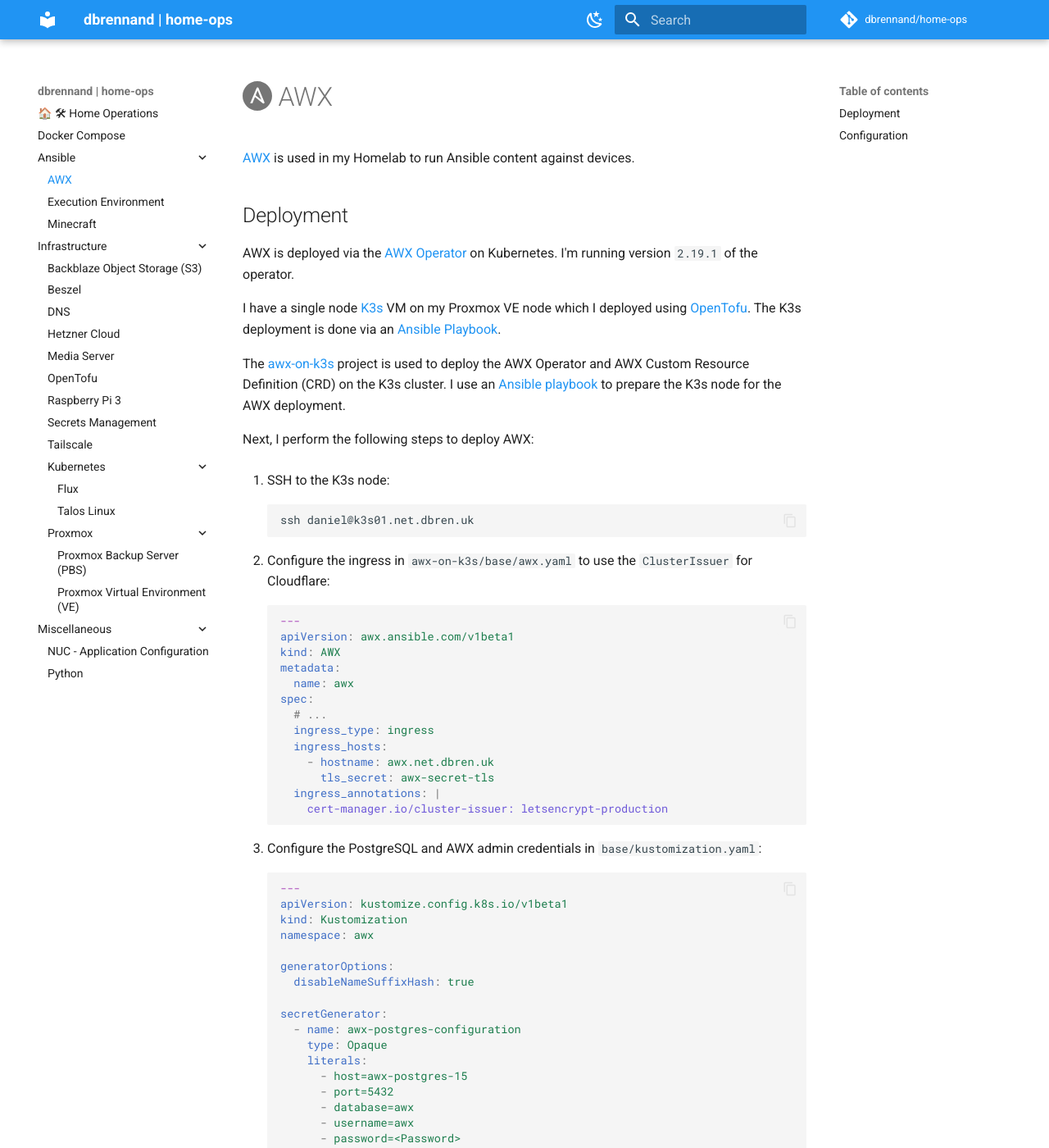
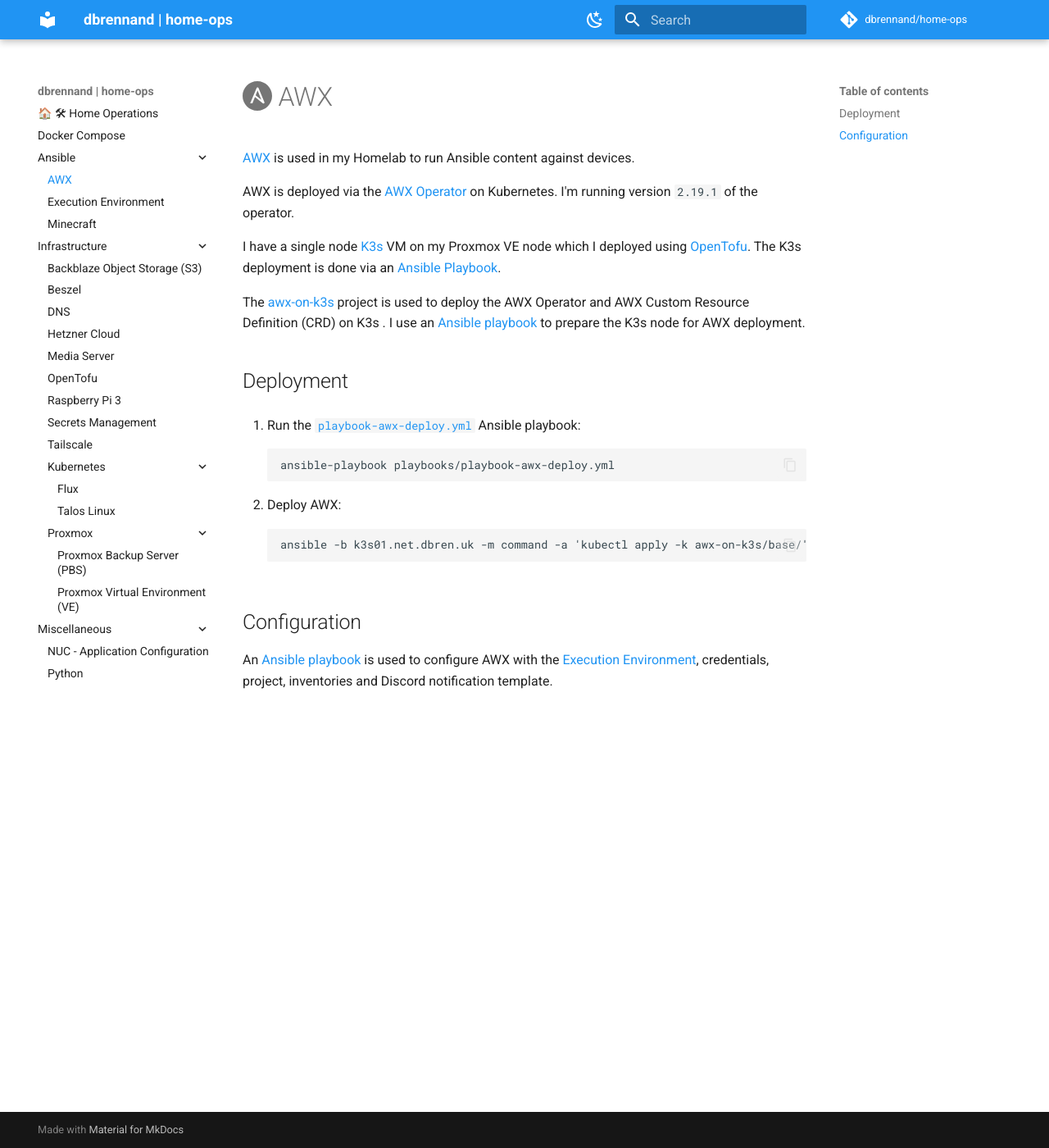
Before and after one commit to dbrennand/home-ops, an MkDocs documentation site: the page built from docs/ansible/awx.md, in a window 1280 px wide and 1400 px high. Shown: the whole window at 82% size. Built offline with MkDocs 1.6.1 and Material for MkDocs 9.7.7, drawn with Linux system fonts in a browser that asks for light colours; comment, search, counter and statistics services are not loaded; some of the changed text lies outside the part shown.

Commit message:
docs: AWX deployment steps

````diff
--- a/docs/ansible/awx.md
+++ b/docs/ansible/awx.md
@@ -1,73 +1,25 @@
 # :simple-ansible: AWX
 
 [AWX](https://github.com/ansible/awx) is used in my Homelab to run Ansible content against devices.
-
-## Deployment
 
 AWX is deployed via the [AWX Operator](https://github.com/ansible/awx-operator) on Kubernetes. I'm running version `2.19.1` of the operator.
 
 I have a single node [K3s](https://k3s.io/) VM on my Proxmox VE node which I deployed using [OpenTofu](../infrastructure/opentofu.md). The K3s deployment is done via an [Ansible Playbook](https://github.com/dbrennand/home-ops/blob/main/ansible/playbooks/playbook-k3s.yml).
 
-The [awx-on-k3s](https://github.com/kurokobo/awx-on-k3s) project is used to deploy the AWX Operator and AWX Custom Resource Definition (CRD) on the K3s cluster. I use an [Ansible playbook](https://github.com/dbrennand/home-ops/blob/main/ansible/playbooks/playbook-awx-deploy.yml) to prepare the K3s node for the AWX deployment.
+The [awx-on-k3s](https://github.com/kurokobo/awx-on-k3s) project is used to deploy the AWX Operator and AWX Custom Resource Definition (CRD) on K3s . I use an [Ansible playbook](https://github.com/dbrennand/home-ops/blob/main/ansible/playbooks/playbook-awx-deploy.yml) to prepare the K3s node for AWX deployment.
 
-Next, I perform the following steps to deploy AWX:
+## Deployment
 
-1. SSH to the K3s node:
+1. Run the [`playbook-awx-deploy.yml`](https://github.com/dbrennand/home-ops/blob/main/ansible/playbooks/playbook-awx-deploy.yml) Ansible playbook:
 
     ```bash
-    ssh daniel@k3s01.net.dbren.uk
+    ansible-playbook playbooks/playbook-awx-deploy.yml
     ```
 
-2. Configure the ingress in `awx-on-k3s/base/awx.yaml` to use the `ClusterIssuer` for Cloudflare:
+2. Deploy AWX:
 
-    ```yaml
-    ---
-    apiVersion: awx.ansible.com/v1beta1
-    kind: AWX
-    metadata:
-      name: awx
-    spec:
-      # ...
-      ingress_type: ingress
-      ingress_hosts:
-        - hostname: awx.net.dbren.uk
-          tls_secret: awx-secret-tls
-      ingress_annotations: |
-        cert-manager.io/cluster-issuer: letsencrypt-production
     ```
-
-3. Configure the PostgreSQL and AWX admin credentials in `base/kustomization.yaml`:
-
-    ```yaml
-    ---
-    apiVersion: kustomize.config.k8s.io/v1beta1
-    kind: Kustomization
-    namespace: awx
-
-    generatorOptions:
-      disableNameSuffixHash: true
-
-    secretGenerator:
-      - name: awx-postgres-configuration
-        type: Opaque
-        literals:
-          - host=awx-postgres-15
-          - port=5432
-          - database=awx
-          - username=awx
-          - password=<Password>
-          - type=managed
-
-      - name: awx-admin-password
-        type: Opaque
-        literals:
-          - password=<Password>
-    ```
-
-4. Deploy the AWX CRD:
-
-    ```bash
-    kubectl apply -k base
+    ansible -b k3s01.net.dbren.uk -m command -a 'kubectl apply -k awx-on-k3s/base/'
     ```
 
 ## Configuration
````
